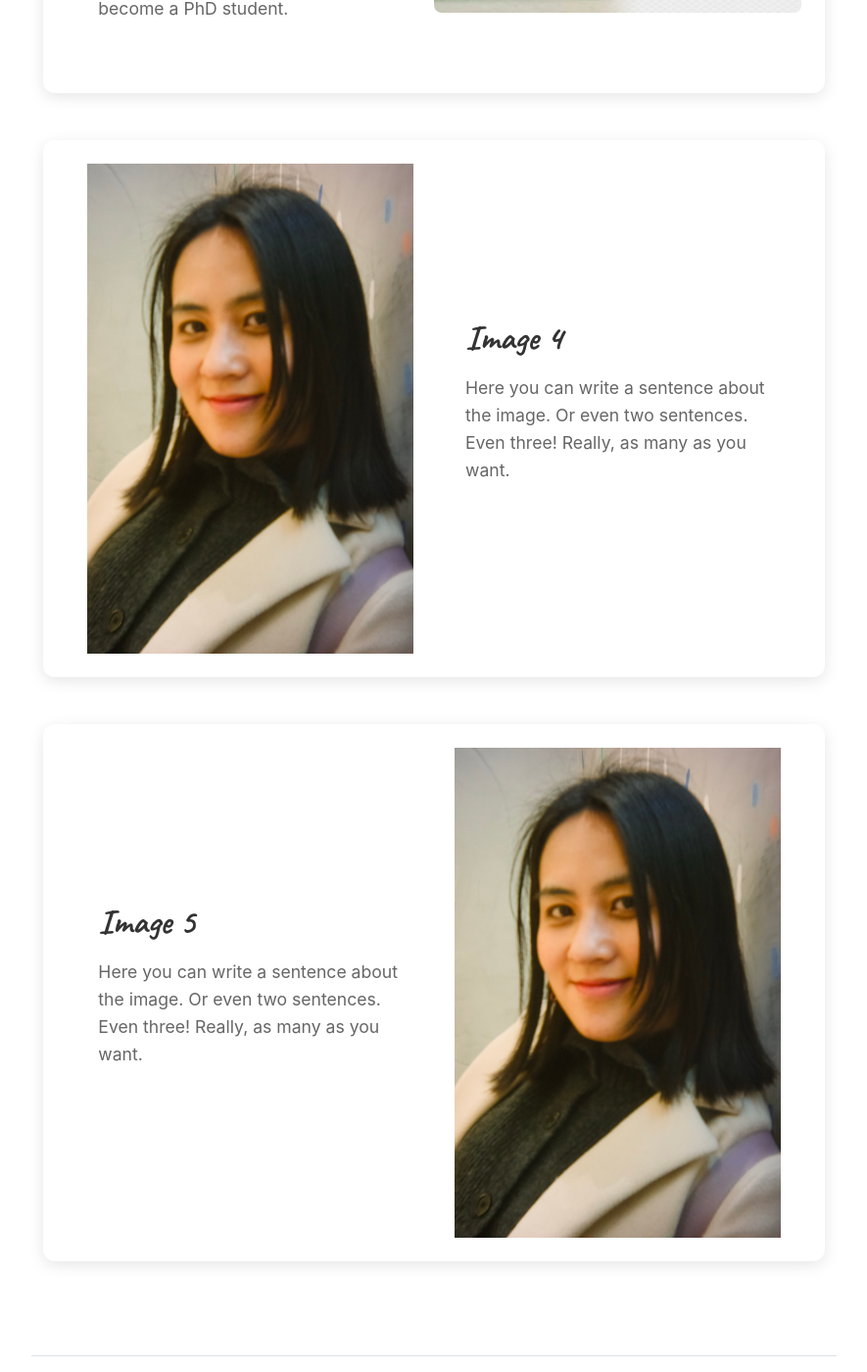
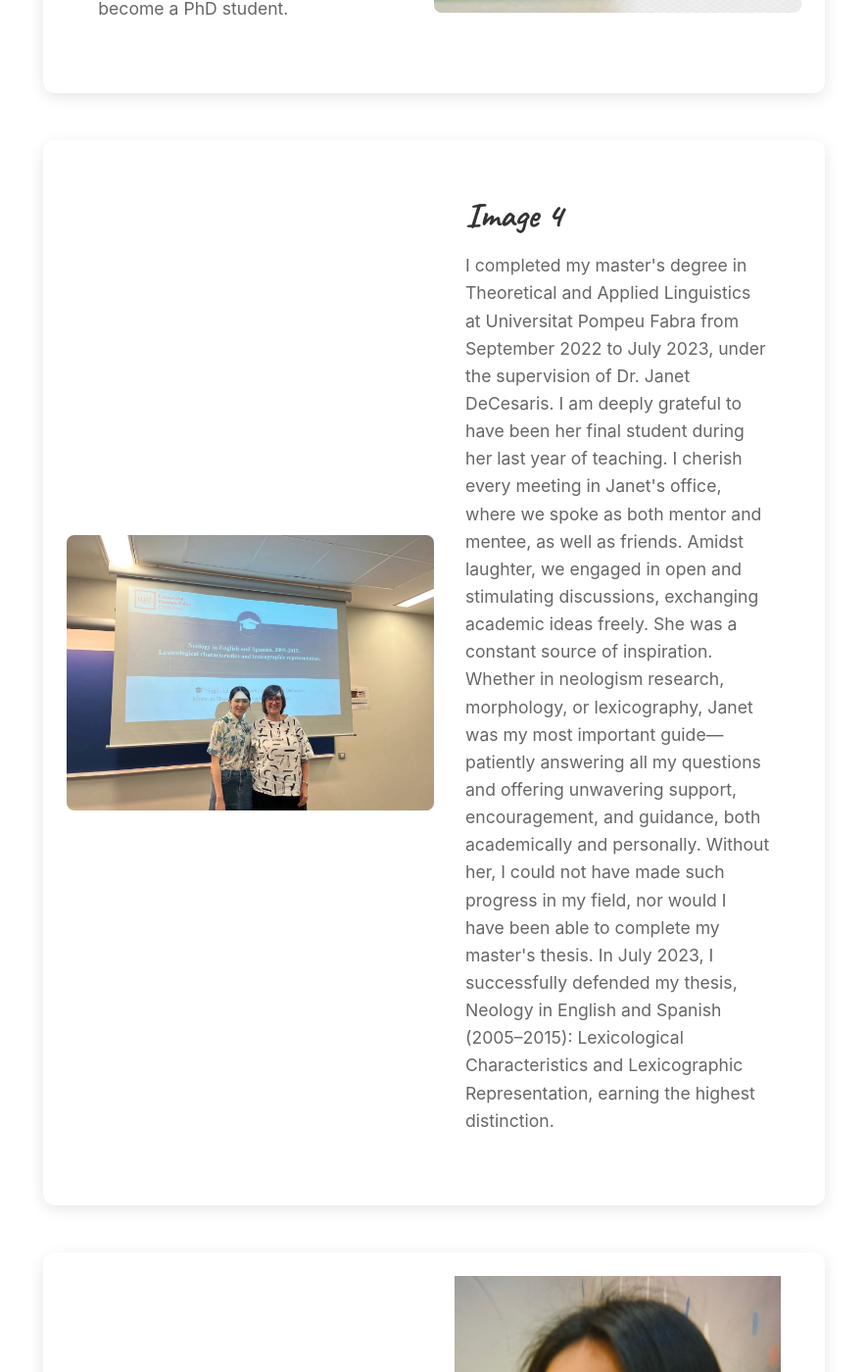
Before and after one commit to YingfeiLu/yingfeilu.github.io, a Jekyll site: the page built from gallery.md, in a window 1280 px wide and 1400 px high, scrolled down 2278 px. Shown: the whole window at 98% size, without its empty margins (197-1082 px from the left). Built offline with Jekyll 4.4.1, drawn with Linux system fonts in a browser that asks for light colours; nearby versions of some CDN libraries; library files that are not in the unit come from our copies.

Commit message:
Update gallery.html

```diff
--- a/_layouts/gallery.html
+++ b/_layouts/gallery.html
@@ -53,12 +53,16 @@ In June 2022, I finally graduated from Guangdong University of Foreign Studies w
         <div class="gallery-item">
             <div class="gallery-image left">
                 <a href="#overlay4">
-                    <img src="assets/img/estefania.jpg" class="gallery-img" alt="Gallery Image 4">
+                    <img src="assets/img/masterdefense01_202307.jpg" class="gallery-img" alt="Gallery Image 4">
                 </a>
             </div>
             <div class="gallery-text right">
                 <h5 class="card-title">Image 4</h5>
-                <p>Here you can write a sentence about the image. Or even two sentences. Even three! Really, as many as you want.</p>
+                <p> I completed my master's degree in Theoretical and Applied Linguistics at Universitat Pompeu Fabra from September 2022 to July 2023, under the supervision of Dr. Janet DeCesaris. I am deeply grateful to have been her final student during her last year of teaching. I cherish every meeting in Janet's office, where we spoke as both mentor and mentee, as well as friends. Amidst laughter, we engaged in open and stimulating discussions, exchanging academic ideas freely. She was a constant source of inspiration.
+Whether in neologism research, morphology, or lexicography, Janet was my most important guide—patiently answering all my questions and offering unwavering support, encouragement, and guidance, both academically and personally. Without her, I could not have made such progress in my field, nor would I have been able to complete my master's thesis.
+In July 2023, I successfully defended my thesis, Neology in English and Spanish (2005–2015): Lexicological Characteristics and Lexicographic Representation, earning the highest distinction.
+
+ </p>
             </div>
         </div>
         <!-- Image 5 (Text on Left, Image on Right) -->
```
